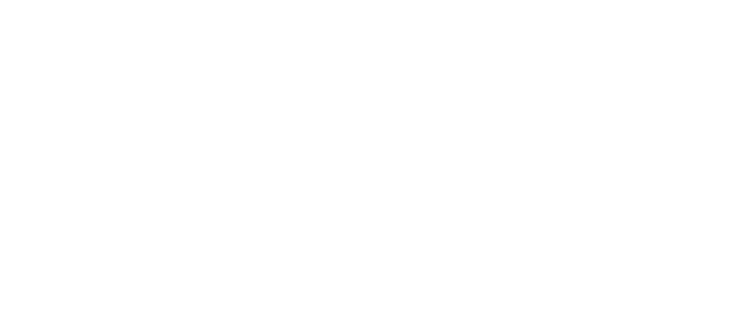
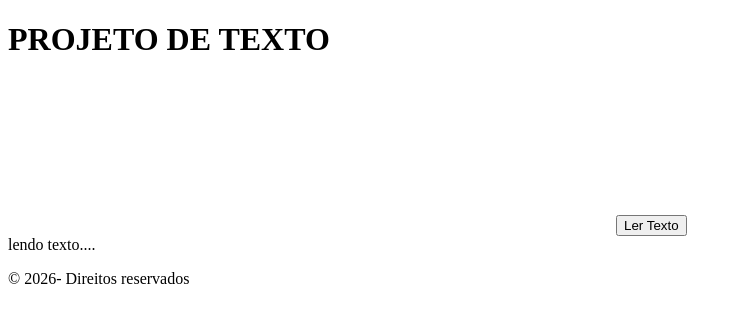
Before and after one commit to teste1ESPG/projeto4api, a plain HTML site: page index.html in a window 1280 px wide. Shown: the whole page, without its empty margins (0-742 px from the left). Drawn offline with Linux system fonts and the light colour scheme.

Commit message:
feat: estrutura de codigo html para camera

```diff
--- a/index.html
+++ b/index.html
@@ -8,6 +8,23 @@
     <title>Projeto Api</title>
 </head>
 <body>
+    <header>
+        <h1>PROJETO DE TEXTO</h1>
+    </header>
+    <main>
+        <div class="container">
+            <video id="video" autoplay playsinline></video>
+            <canvas id="canvas"></canvas>
+            <button id="btn-texto">Ler Texto</button>
+            <div id="saida">lendo texto....</div>
+        </div>
+
+    </main>
+    <footer>
+        <p>&copy; 2026- Direitos reservados</p>
+    </footer>
+
+
 
     <!-- JS EXTERNO -->
      <script src="./src/js/script.js"></script>
```
